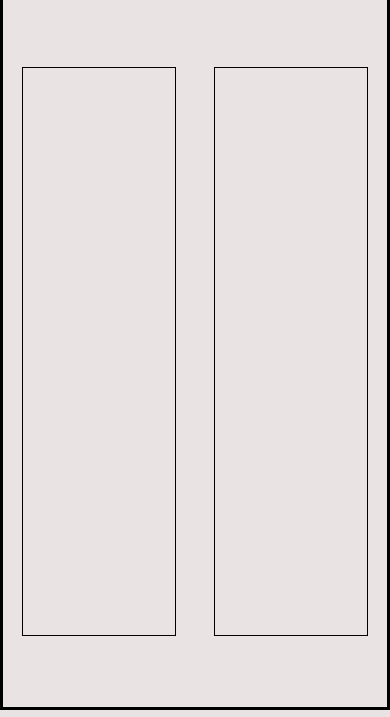
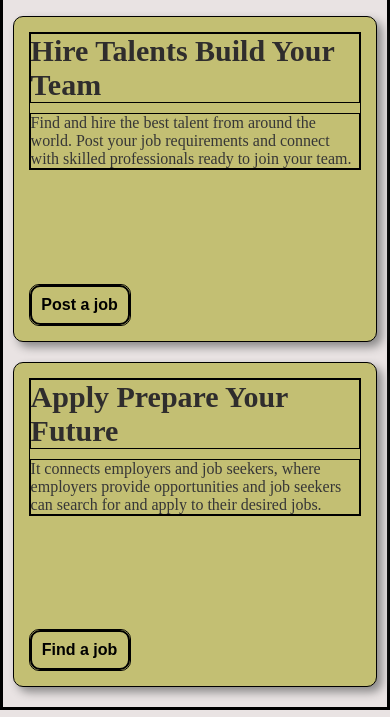
Before and after one commit to Abdulghaffar39/Job_tracker-Resume_analyzer, a website: page Public/home.html in a window 390 px wide. Shown: the part 127-844 px from the top of the page. Drawn offline with Linux system fonts and the light colour scheme.

Commit message:
home page css completed

```diff
--- a/Public/home.html
+++ b/Public/home.html
@@ -30,11 +30,39 @@
     </header>
 
 
-    <main>
+    <main class="home">
 
-        <div class="container_1"></div>
+        <div class="container_1">
 
-        <div class="container_2"></div>
+            <div class="parent_1">
+
+
+                <h1>Hire Talents Build Your Team</h1>
+                <p>Find and hire the best talent from around the world. Post your job requirements and connect with
+                    skilled
+                    professionals ready to join your team.</p>
+            </div>
+
+            <div class="parent_2">
+                <button>Post a job</button>
+            </div>
+
+        </div>
+
+        <div class="container_1">
+
+            <div class="parent_1">
+
+                <h1>Apply Prepare Your Future</h1>
+                <p>It connects employers and job seekers, where employers provide opportunities and job seekers can search for and apply to their desired jobs.</p>
+
+            </div>
+
+            <div class="parent_2">
+                <button>Find a job</button>
+            </div>
+
+        </div>
 
     </main>
 
--- a/Public/styles/style.css
+++ b/Public/styles/style.css
@@ -159,7 +159,7 @@
 
 /* --------------------------------- home started ------------------------- */
 
-main{
+.home {
 
     width: 100%;
     height: 84.5vh;
@@ -169,23 +169,110 @@
     align-items: center;
 }
 
-main .container_1,
-main .container_2{
+.home .container_1 {
 
     width: 40%;
     height: 80%;
+    padding: 40px;
+    border-radius: 10px;
+    background-color: #c3bf73;
+    box-shadow: 5px 5px 10px rgb(136, 135, 135);
 
     display: flex;
-    justify-content: center;
-    align-items: center;
+    flex-direction: column;
+    justify-content: space-between;
+    align-items: start;
+}
+
+.home .container_1 .parent_1 {
+
+    display: flex;
+    flex-direction: column;
+    justify-content: space-around;
+    align-items: start;
+    gap: 10px;
+}
+
+.home .container_1 .parent_1 h1 {
+
+    font-size: 60px;
+    color: rgb(47, 45, 45);
+}
+
+.home .container_1 .parent_1 p {
+
+    font-size: 20px;
+    color: rgb(54, 54, 54)
+}
+
+.home .container_1 .parent_2 {
+
+    border-radius: 10px;
+}
+
+.home .container_1 .parent_2 button {
+
+    width: 150px;
+    height: 60px;
+    cursor: pointer;
+    font-size: 25px;
+    font-weight: 600;
+    border-radius: 10px;
+    border: 2px solid black;
+    background-color: transparent;
+}
+
+.home .container_1 .parent_2 button:hover {
+
+    font-size: 24px;
+    color: #c3bf73;
+    transition: 0.8s all;
+    border-style: none;
+    background-color: black;
 }
 
 
 /* --------------------------------- home ended ------------------------- */
 
+@media (max-width: 1230px) {
+
+    /* ---------------------------------- home started ------------------------- */
+
+    .home .container_1 {
+
+        padding: 30px;
+    }
+
+    .home .container_1 .parent_1 h1 {
+
+        font-size: 60px;
+    }
+
+    /* ---------------------------------- home ended ------------------------- */
+
+}
+
+@media (max-width: 1024px) {
+
+    /* ---------------------------------- home started ------------------------- */
+
+    .home .container_1 {
+
+        padding: 30px;
+    }
+
+    .home .container_1 .parent_1 h1 {
+
+        font-size: 45px;
+    }
+
+    /* ---------------------------------- home ended ------------------------- */
+
+}
+
 @media (max-width: 768px) {
 
-    /* ---------------------------------- index SignUp ended ------------------------- */
+    /* ---------------------------------- index SignUp started ------------------------- */
 
     .container_1 form {
 
@@ -194,6 +281,38 @@
     }
 
     /* ---------------------------------- index SignUp ended ------------------------- */
+
+
+    /* ---------------------------------- home started ------------------------- */
+
+    .home {
+
+        padding: 20px;
+
+        display: flex;
+        flex-direction: column;
+        gap: 20px;
+    }
+
+    .home .container_1 {
+
+        padding: 20px;
+        width: 90%;
+        gap: 20px;
+    }
+
+    .home .container_1 .parent_1 {
+
+        gap: 10px;
+    }
+
+    .home .container_1 .parent_1 h1 {
+
+        font-size: 40px;
+        font-weight: 800;
+    }
+
+    /* ---------------------------------- home ended ------------------------- */
 
 }
 
@@ -235,4 +354,41 @@
 
     /* ---------------------------------- index SignUp ended ------------------------- */
 
+
+
+
+    /* ---------------------------------- home started ------------------------- */
+
+    .home {
+
+        padding: 20px 0px;
+        gap: 20px;
+    }
+
+    .home .container_1 {
+
+        padding: 15px;;
+        width: 95%;
+        gap: 10px;
+    }
+
+    .home .container_1 .parent_1 h1 {
+
+        font-size: 30px;
+    }
+
+    .home .container_1 .parent_1 p {
+
+        font-size: 16px;
+    }
+
+    .home .container_1 .parent_2 button {
+
+        width: 100px;
+        height: 40px;
+        font-size: 16px;
+    }
+
+    /* ---------------------------------- home ended ------------------------- */
+
 }
```
